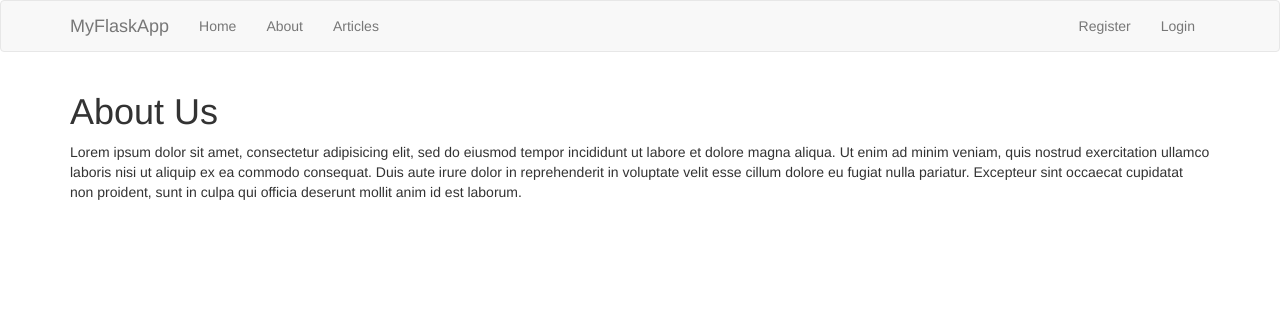
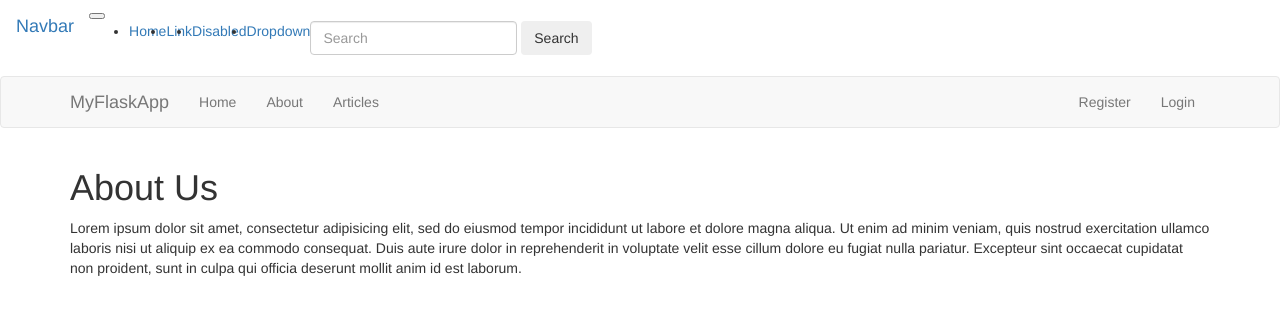
Before and after one commit to jenchen/eat-easy, a Flask app: page /about in a window 1280 px wide. Shown: the top 315 px of the page. Run offline with Flask 2, Linux system fonts and the light colour scheme; some libraries are stand-ins or nearby versions.

Commit message:
minor customizing for eateasyapp

```diff
--- a/eateasyapp/app.py
+++ b/eateasyapp/app.py
@@ -19,9 +19,103 @@ mysql = MySQL(app)
 #Articles = Articles()
 
 # Index
-@app.route('/')
+@app.route('/', methods=['GET', 'POST'])
 def index():
+    if request.method == 'POST':
+        # Get Form Fields
+        username = request.form['restuarant']
+        likes = request.form['likes']
+        dislikes = request.form['dislikes']
+
+        # Create cursor
+        cur = mysql.connection.cursor()
+
+        # Get menu items after apply filters
+        sql_query = """
+        SELECT r.business_id, r.menu_item, r.rec_rating
+        FROM recommender_table AS r, scraper_table AS s
+        WHERE username = %s
+            AND s.name = %s
+            AND s.business_id = r.business_id
+            AND s.description LIKE '%' + %s + '%'
+            AND s.description LIKE '%' + %s + '%'
+        """
+        results = cur.execute(sql_query, [restuarant, likes, allergies])
+        # Close connection
+        cur.close()
+
+        if results > 0:
+            data = cur.fetchall()
+            return render_template('results.html', results=results)
+        else:
+            msg = 'No Matching Restuarant Found'
+            return render_template('results.html', msg=msg)
+
+            """
+            # Compare Passwords
+            if sha256_crypt.verify(password_candidate, password):
+                # Passed
+                session['logged_in'] = True
+                session['username'] = username
+
+                flash('You are now logged in', 'success')
+                return redirect(url_for('dashboard'))
+            else:
+                error = 'Invalid search'
+                return render_template('home.html', error=error)
+
+            # Close connection
+            cur.close()
+
+        else:
+            error = 'Restuarant not found'
+            return render_template('home.html', error=error)
     return render_template('home.html')
+    """
+
+# Restuarant Search Form Class
+class RestuarantSearchForm(Form):
+    restuarant = StringField('Restuarant', [validators.Length(min=1, max=50)])
+    likes = StringField('Likes', [validators.Length(min=4, max=25)])
+    allergies = StringField('Allergies', [validators.Length(min=4, max=25)])
+
+# Make restuarant search
+@app.route('/login', methods=['GET', 'POST'])
+def login():
+    if request.method == 'POST':
+        # Get Form Fields
+        username = request.form['username']
+        password_candidate = request.form['password']
+
+        # Create cursor
+        cur = mysql.connection.cursor()
+
+        # Get user by username
+        result = cur.execute("SELECT * FROM users WHERE username = %s", [username])
+
+        if result > 0:
+            # Get stored hash
+            data = cur.fetchone()
+            password = data['password']
+
+            # Compare Passwords
+            if sha256_crypt.verify(password_candidate, password):
+                # Passed
+                session['logged_in'] = True
+                session['username'] = username
+
+                flash('You are now logged in', 'success')
+                return redirect(url_for('dashboard'))
+            else:
+                error = 'Invalid login'
+                return render_template('login.html', error=error)
+            # Close connection
+            cur.close()
+        else:
+            error = 'Username not found'
+            return render_template('login.html', error=error)
+
+    return render_template('login.html')
 
 
 # About
@@ -104,7 +198,6 @@ def register():
 
         return redirect(url_for('login'))
     return render_template('register.html', form=form)
-
 
 # User login
 @app.route('/login', methods=['GET', 'POST'])
--- a/eateasyapp/templates/layout.html
+++ b/eateasyapp/templates/layout.html
@@ -6,6 +6,38 @@
     <link rel="stylesheet" href="https://maxcdn.bootstrapcdn.com/bootstrap/3.3.7/css/bootstrap.min.css">
   </head>
   <body>
+  <nav class="navbar navbar-expand-md navbar-dark fixed-top bg-dark">
+      <a class="navbar-brand" href="#">Navbar</a>
+      <button class="navbar-toggler collapsed" type="button" data-toggle="collapse" data-target="#navbarsExampleDefault" aria-controls="navbarsExampleDefault" aria-expanded="false" aria-label="Toggle navigation">
+        <span class="navbar-toggler-icon"></span>
+      </button>
+
+      <div class="navbar-collapse collapse" id="navbarsExampleDefault" style="">
+        <ul class="navbar-nav mr-auto">
+          <li class="nav-item active">
+            <a class="nav-link" href="#">Home <span class="sr-only">(current)</span></a>
+          </li>
+          <li class="nav-item">
+            <a class="nav-link" href="#">Link</a>
+          </li>
+          <li class="nav-item">
+            <a class="nav-link disabled" href="#">Disabled</a>
+          </li>
+          <li class="nav-item dropdown">
+            <a class="nav-link dropdown-toggle" href="http://example.com" id="dropdown01" data-toggle="dropdown" aria-haspopup="true" aria-expanded="false">Dropdown</a>
+            <div class="dropdown-menu" aria-labelledby="dropdown01">
+              <a class="dropdown-item" href="#">Action</a>
+              <a class="dropdown-item" href="#">Another action</a>
+              <a class="dropdown-item" href="#">Something else here</a>
+            </div>
+          </li>
+        </ul>
+        <form class="form-inline my-2 my-lg-0">
+          <input class="form-control mr-sm-2" type="text" placeholder="Search" aria-label="Search">
+          <button class="btn btn-outline-success my-2 my-sm-0" type="submit">Search</button>
+        </form>
+      </div>
+    </nav>
     {% include 'includes/_navbar.html' %}
     <div class="container">
       {% include 'includes/_messages.html' %}
```
Also changed, not shown: eateasyapp/templates/home.html (+19 -1 lines).
